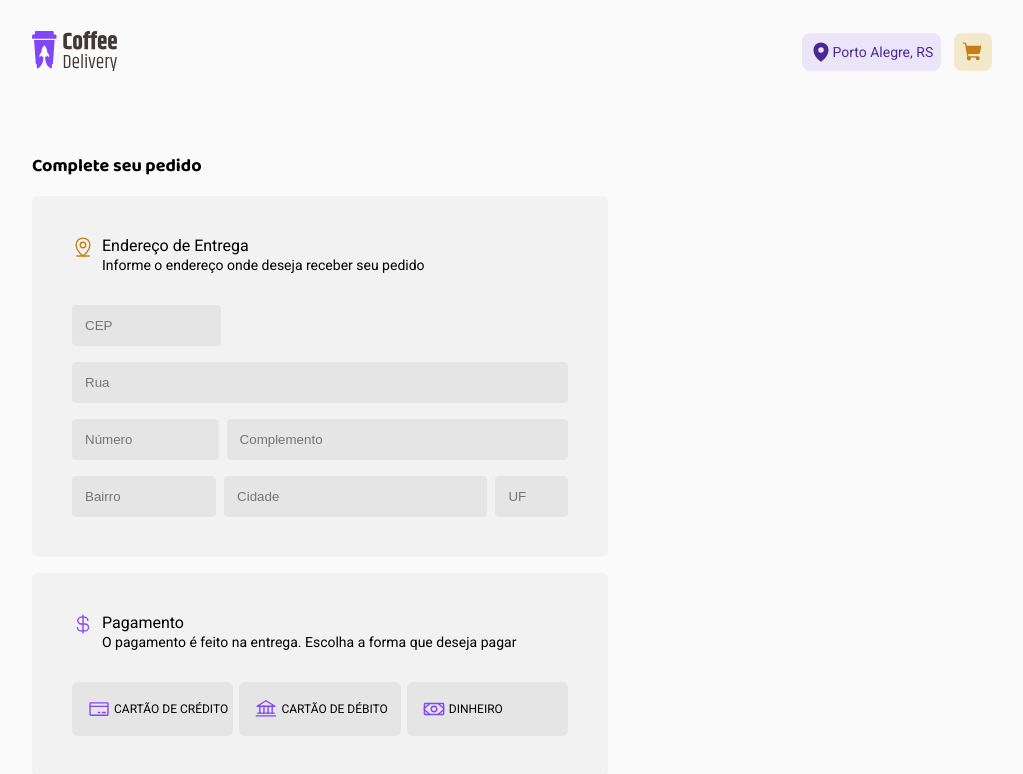
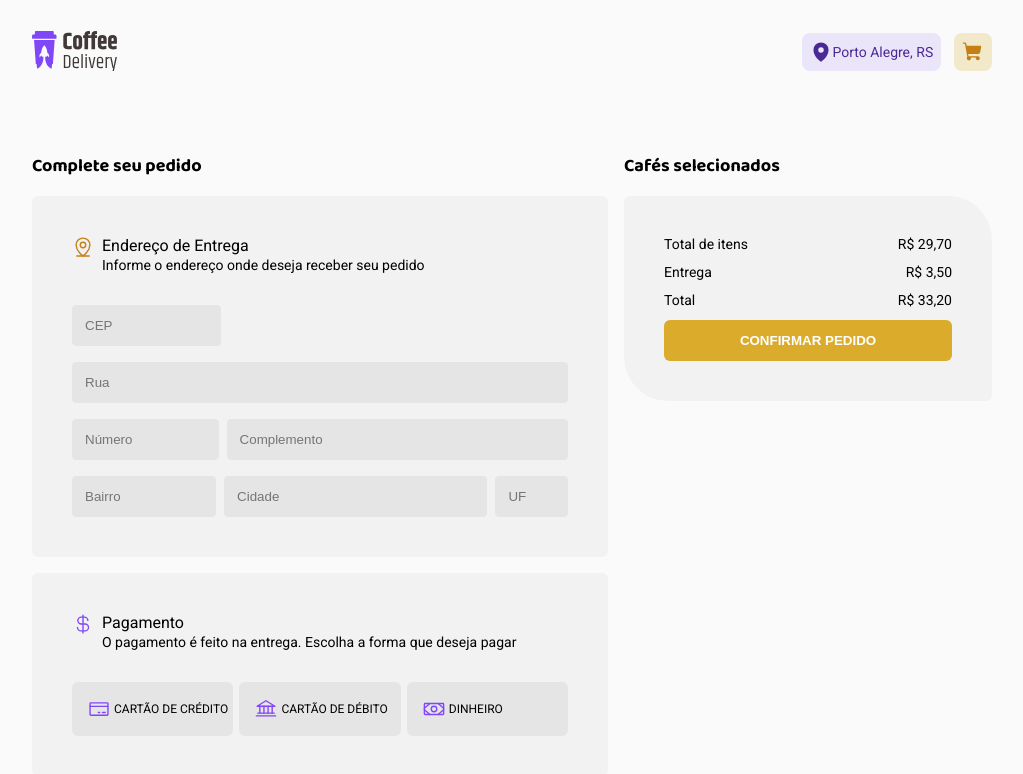
Before and after one commit to tsxfabio/ignite-coffee-delivery, a React (Vite) app: page /carrinho in a window 1280 px wide. Shown: the top 774 px of the page, without its empty margins (128-1151 px from the left). Built offline with nearby package versions, Linux system fonts and the light colour scheme.

Commit message:
atualizacao pagina carrinho

```diff
--- a/src/pages/Carrinho/carrinho.index.tsx
+++ b/src/pages/Carrinho/carrinho.index.tsx
@@ -12,6 +12,7 @@ import { FormEndereco } from './FormEndereco/FormEndereco.index'
 export function Carrinho() {
   return (
     <PageContainer>
+      <div className="dadosPedido">
         <Titles title="Complete seu pedido" subtitle={true} />
         <div className="simpleContainer">
           <div className="titleContainerEndereco">
@@ -48,6 +49,28 @@ export function Carrinho() {
             </div>
           </div>
         </div>
+      </div>
+      <div className="confirmacaoPedido">
+        <Titles title="Cafés selecionados" subtitle={true} />
+        <div className="confirmacaoPagamentoContainer">
+          <div></div>
+          <div className="resumoValor">
+            <div>
+              <span>Total de itens</span>
+              <span>R$ 29,70</span>
+            </div>
+            <div>
+              <span>Entrega</span>
+              <span>R$ 3,50</span>
+            </div>
+            <div>
+              <span>Total</span>
+              <span>R$ 33,20</span>
+            </div>
+            <button type="submit">Confirmar Pedido</button>
+          </div>
+        </div>
+      </div>
     </PageContainer>
   )
 }
--- a/src/pages/Carrinho/carrinho.styles.ts
+++ b/src/pages/Carrinho/carrinho.styles.ts
@@ -2,12 +2,20 @@ import styled from 'styled-components'
 
 export const PageContainer = styled.main`
   margin-top: 3rem;
+  display: flex;
+  flex-direction: row;
+  gap: 1rem;
+
+  .dadosPedido {
+    display: flex;
+    flex-direction: column;
+    max-width: 60%;
 
     .simpleContainer {
       display: flex;
       flex-direction: column;
 
-    width: 60%;
+      width: 100%;
       border-radius: 6px;
       padding: 2.5rem;
       background-color: ${(props) => props.theme['gray-100']};
@@ -44,7 +52,7 @@ export const PageContainer = styled.main`
 
       margin-top: 1rem;
 
-    width: 60%;
+      width: 100%;
       border-radius: 6px;
       padding: 2.5rem;
       background-color: ${(props) => props.theme['gray-100']};
@@ -101,4 +109,48 @@ export const PageContainer = styled.main`
         }
       }
     }
+  }
+
+  .confirmacaoPedido {
+    display: flex;
+    flex-direction: column;
+    width: 40%;
+
+    .confirmacaoPagamentoContainer {
+      background-color: ${(props) => props.theme['gray-100']};
+      border-radius: 6px 44px;
+      padding: 2.5rem;
+
+      .resumoValor {
+        display: flex;
+        flex-direction: column;
+        gap: 0.75rem;
+
+        div {
+          display: flex;
+          flex-direction: row;
+          justify-content: space-between;
+        }
+
+        button {
+          width: 100%;
+          padding: 0.75rem;
+          border-radius: 6px;
+          border: 1px solid transparent;
+          cursor: pointer;
+
+          font-weight: 700;
+          text-transform: uppercase;
+          transition: all 0.2s ease-in-out;
+
+          color: ${(props) => props.theme['white-100']};
+          background-color: ${(props) => props.theme['yellow-500']};
+
+          :hover {
+            background-color: ${(props) => props.theme['yellow-700']};
+          }
+        }
+      }
+    }
+  }
 `
```
Lines whose indentation alone changed are shown as unchanged.
